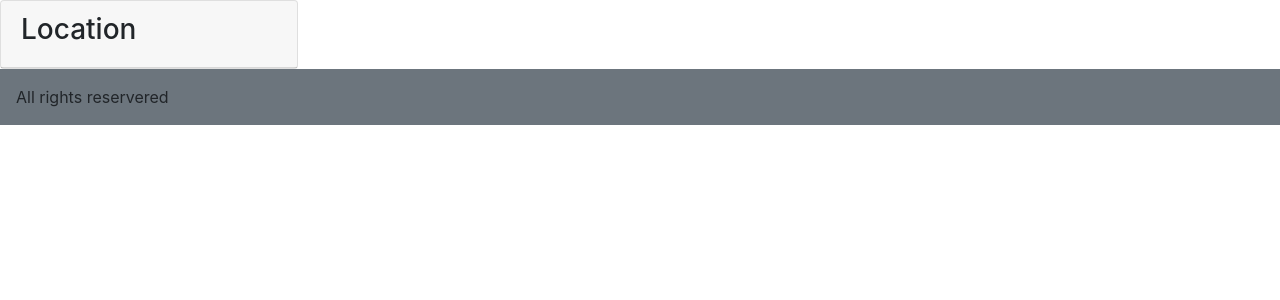
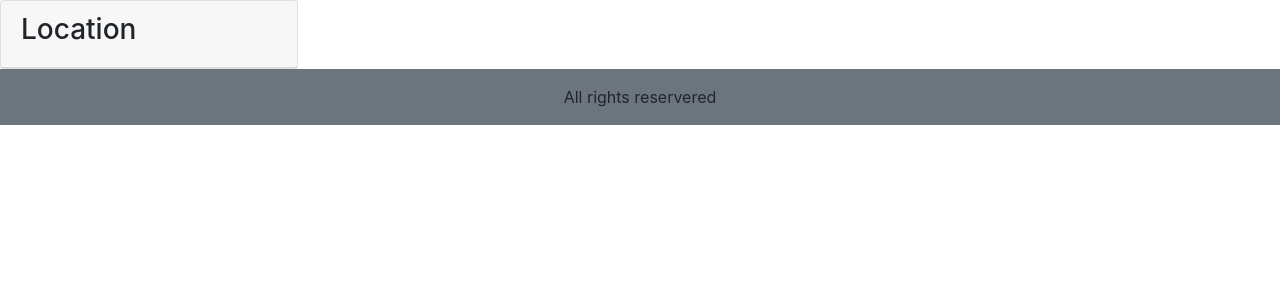
Before and after one commit to vionaosiako/LionessAlbum, a Django app: page / in a window 1280 px wide. Shown: the part 56-356 px from the top of the page. Run offline with Django 4.2, Linux system fonts and the light colour scheme; data that the repository does not hold is empty; some libraries are stand-ins or nearby versions.

Commit message:
Update Readme file

```diff
--- a/gallery/templates/base.html
+++ b/gallery/templates/base.html
@@ -17,7 +17,7 @@
 
         {% endblock %}
 
-        <footer class="p-3 bg-secondary">
+        <footer class="p-3 bg-secondary text-center">
             All rights reservered
         </footer>
 
```
Also changed, not shown: README.md.
